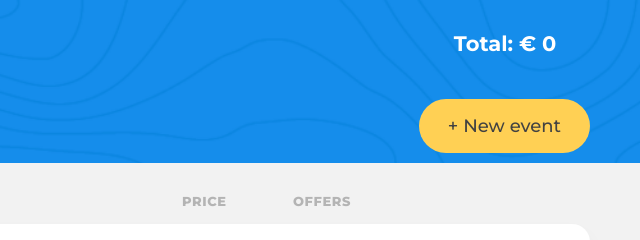
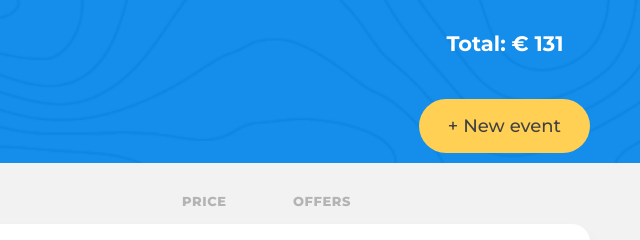
Before and after one commit to deniolp/505149-big-trip-10, a website built with webpack: page public/index.html in a window 1280 px wide. Shown: the top 240 px of the page, 640-1280 px from the left. Built offline with nearby package versions, Linux system fonts and the light colour scheme.

Commit message:
Showing total price in the header

```diff
--- a/public/index.html
+++ b/public/index.html
@@ -16,10 +16,7 @@
         <img class="page-header__logo" src="img/logo.png" width="42" height="42" alt="Trip logo">
 
         <div class="trip-main">
-          <section class="trip-main__trip-info  trip-info">
-            <p class="trip-info__cost">
-              Total: &euro;&nbsp;<span class="trip-info__cost-value">0</span>
-            </p>
+          <section class="trip-main__trip-info trip-info">
           </section>
 
           <div class="trip-main__trip-controls  trip-controls">
--- a/src/components/info.js
+++ b/src/components/info.js
@@ -1,4 +1,6 @@
-export const createInfoTemplate = () => `<div class="trip-info__main">
+export const createInfoTemplate = (totalPrice) => `<div class="trip-info__main">
 <h1 class="trip-info__title">Amsterdam &mdash; ... &mdash; Amsterdam</h1>
 <p class="trip-info__dates">Mar 18&nbsp;&mdash;&nbsp;21</p>
-</div>`;
+</div><p class="trip-info__cost">
+Total: &euro;&nbsp;<span class="trip-info__cost-value">${totalPrice}</span>
+</p>`;
--- a/src/main.js
+++ b/src/main.js
@@ -20,12 +20,16 @@ const points = new Array(CARDS_COUNT).fill(``).map((point) => {
   point = generateCard();
   return point;
 });
+const totalPrice = points.reduce((acc, item) => {
+  acc += item.price;
+  return acc;
+}, 0);
 
 const infoElement = document.querySelector(`.trip-info`);
 const controlsElement = document.querySelector(`.trip-controls`);
 const eventsElement = document.querySelector(`.trip-events`);
 
-render(infoElement, createInfoTemplate(), `afterBegin`);
+render(infoElement, createInfoTemplate(totalPrice), `afterBegin`);
 render(controlsElement, createMenuTemplate(menuItems));
 render(controlsElement, createFiltersTemplate(filters));
 render(eventsElement, createTripSortingTemplate());
```
